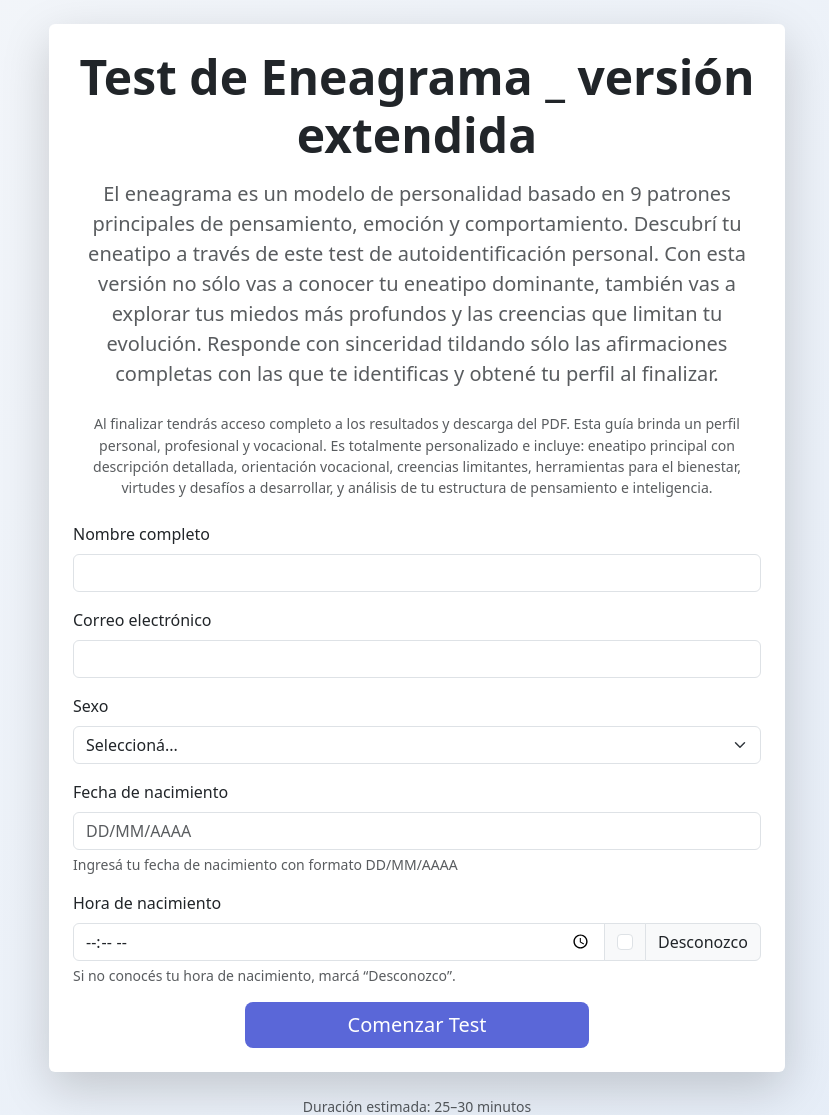
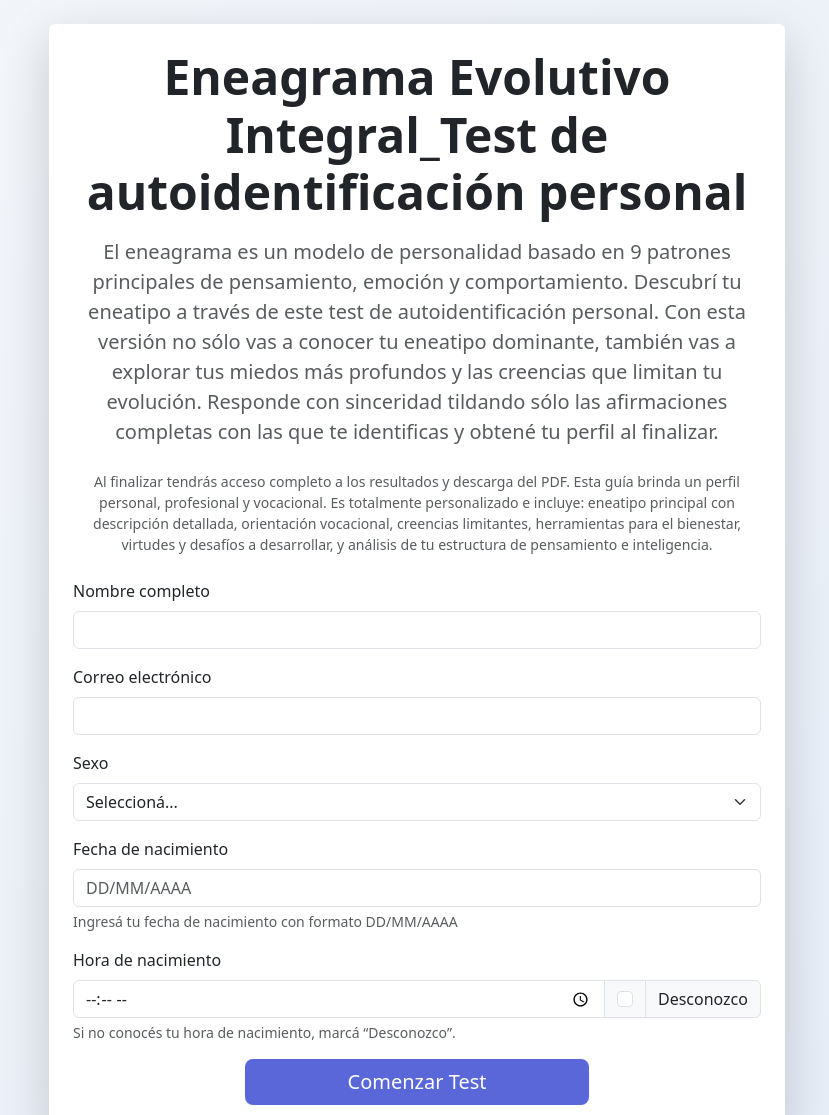
Before and after one commit to Heidi-IA/eneagrama-app, a Flask app: page / in a window 1280 px wide. Shown: the part 305-1420 px from the top of the page, without its empty margins (223-1052 px from the left). Run offline with Flask 3, Linux system fonts and the light colour scheme.

Commit message:
Update index.html

```diff
--- a/templates/index.html
+++ b/templates/index.html
@@ -10,7 +10,7 @@
     <div class="card shadow-lg border-0 p-4 text-center">
 
       <h1 class="display-5 fw-bold mb-3">
-        Test de Eneagrama _ versión extendida
+        Eneagrama Evolutivo Integral_Test de autoidentificación personal
       </h1>
 
       <p class="lead text-muted mb-4">
```
